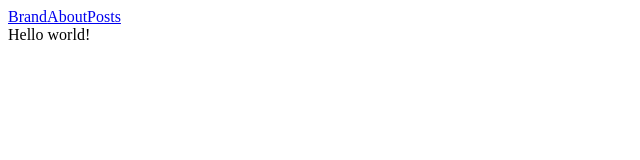
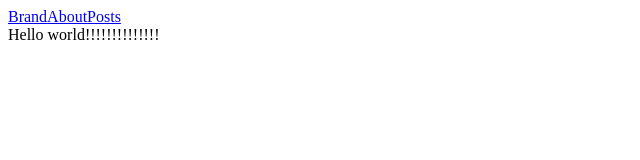
Before and after one commit to mhassan4392/gatsby-test, a Gatsby site: page / in a window 1280 px wide. Shown: the full height of the page, 0-640 px from the left. Built offline with nearby package versions, Linux system fonts and the light colour scheme; Gatsby itself is replaced by a stand-in of ours.

Commit message:
2 deploy

```diff
--- a/src/pages/index.js
+++ b/src/pages/index.js
@@ -4,7 +4,7 @@
 export default function Home() {
   return (
     <Layout>
-      <div>Hello world!</div>
+      <div>Hello world!!!!!!!!!!!!!!</div>
     </Layout>
   )
 }
```
